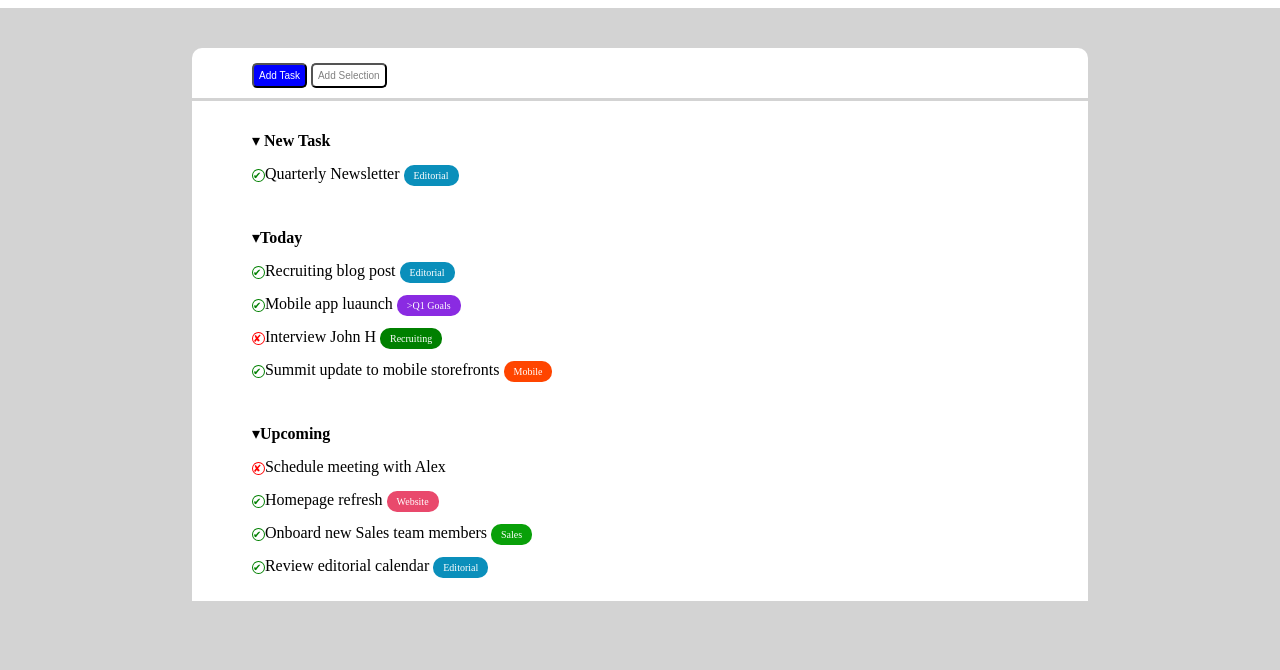
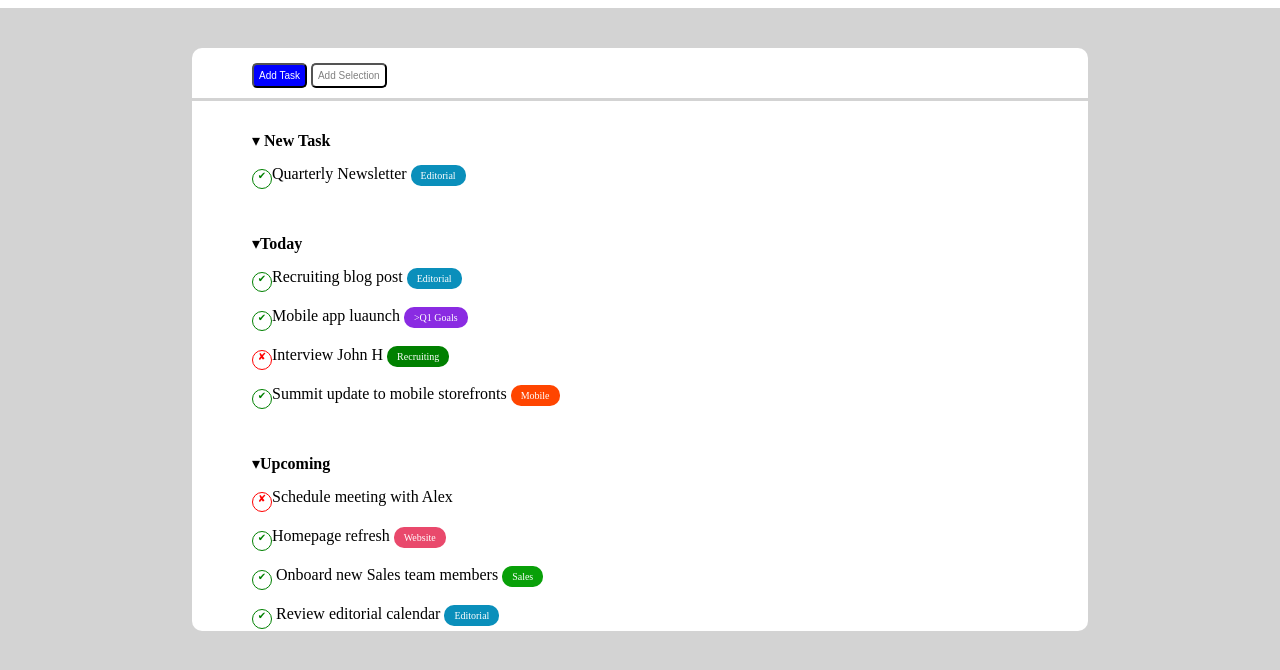
Before and after one commit to Pavel-Stefano/html-css-toboolist, a plain HTML site: page index.html in a window 1280 px wide. Shown: the part 92-762 px from the top of the page. Drawn offline with Linux system fonts and the light colour scheme.

Commit message:
index: ul / border-main

```diff
--- a/css/style.css
+++ b/css/style.css
@@ -40,11 +40,13 @@ header {
 
 header>img {
     margin-left: 20px;
+    vertical-align: middle;
 }
 
 #logo-principale{
     display: inline-block;
-    vertical-align: 14px;
+    vertical-align: middle;
+    margin-top: 20px;
 }
 
 /* nav */
@@ -74,27 +76,41 @@ nav>input {
 
 /* main */
 main{
-    height: 500px;
+    height: 530px;
     margin: auto;
     margin-top: 3px;
+    border-radius:0 0 10px 10px;
+    margin-bottom: 20px;
 }
 
 ul {
     list-style: none;
 }
 
+
 .spunta-v {
+    /* with
+    text-align
+    display      */
+    display: inline-block;
+    width: 20px;
+    height: 20px;
     border: 1px solid green;
     color: green;
     border-radius: 50%;
     font-size: 10px;
+    text-align: center;
 }
 
 .spunta-x {
+    display: inline-block;
+    width: 20px;
+    height: 20px;
     border: 1px solid red;
     color: red;
     border-radius: 50%;
     font-size: 10px;
+    text-align: center;
 }
 
 li {
--- a/index.html
+++ b/index.html
@@ -24,25 +24,25 @@
     <!-- inizio main -->
     <main class="container sfondo-bianco">
         <ul class="padding">
-            <li>&#9662;<strong> New Task</strong> </li>
-            <li><span class="spunta-v"> &#10004; </span>Quarterly Newsletter <span class="rettangolo editorial"> Editorial</span></li>
+            <li>&#9662;<strong> New Task</span></strong> </li>
+            <li><span class="spunta-v"> &#10004; </span>Quarterly Newsletter </span><span class="rettangolo editorial"> Editorial</span></li>
         </ul>
 
 
         <ul class="padding">
             <li> &#9662;<strong>Today</strong></li>
-            <li><span class="spunta-v"> &#10004; </span>Recruiting blog post <span class="rettangolo editorial"> Editorial</span></li>
-            <li><span class="spunta-v"> &#10004; </span>Mobile app luaunch <span class="rettangolo q1-goals">>Q1 Goals</span</li>
-            <li><span class="spunta-x"> &#10008; </span>Interview John H <span class="rettangolo recruiting ">Recruiting </span></li>
-            <li><span class="spunta-v"> &#10004; </span>Summit update to mobile storefronts <span class="rettangolo mobile ">Mobile </span></li>
+            <li><span class="spunta-v"> &#10004; </span><span>Recruiting blog post</span> <span class="rettangolo editorial"> Editorial</span></li>
+            <li><span class="spunta-v"> &#10004; </span><span>Mobile app luaunch</span> <span class="rettangolo q1-goals">>Q1 Goals</span</li>
+            <li><span class="spunta-x"> &#10008; </span><span>Interview John H </span><span class="rettangolo recruiting ">Recruiting </span></li>
+            <li><span class="spunta-v"> &#10004; </span><span>Summit update to mobile storefronts</span> <span class="rettangolo mobile ">Mobile </span></li>
         </ul>
 
         <ul class="padding">
             <li> &#9662;<strong>Upcoming</strong></li>
-            <li><span class="spunta-x"> &#10008; </span>Schedule meeting with Alex</li>
-            <li><span class="spunta-v"> &#10004; </span>Homepage refresh <span class="rettangolo website ">Website </span></li>
-            <li><span class="spunta-v"> &#10004; </span> Onboard new Sales team members <span class="rettangolo sales "> Sales</span></li>
-            <li><span class="spunta-v"> &#10004; </span> Review editorial calendar <span class="rettangolo editorial"> Editorial</span></li>
+            <li><span class="spunta-x"> &#10008; </span><span>Schedule meeting with Alex</span></li>
+            <li><span class="spunta-v"> &#10004; </span><span>Homepage refresh</span> <span class="rettangolo website ">Website </span></li>
+            <li><span class="spunta-v"> &#10004; </span><span> Onboard new Sales team members</span> <span class="rettangolo sales "> Sales</span></li>
+            <li><span class="spunta-v"> &#10004; </span><span> Review editorial calendar</span> <span class="rettangolo editorial"> Editorial</span></li>
         </ul>
 
 
```
